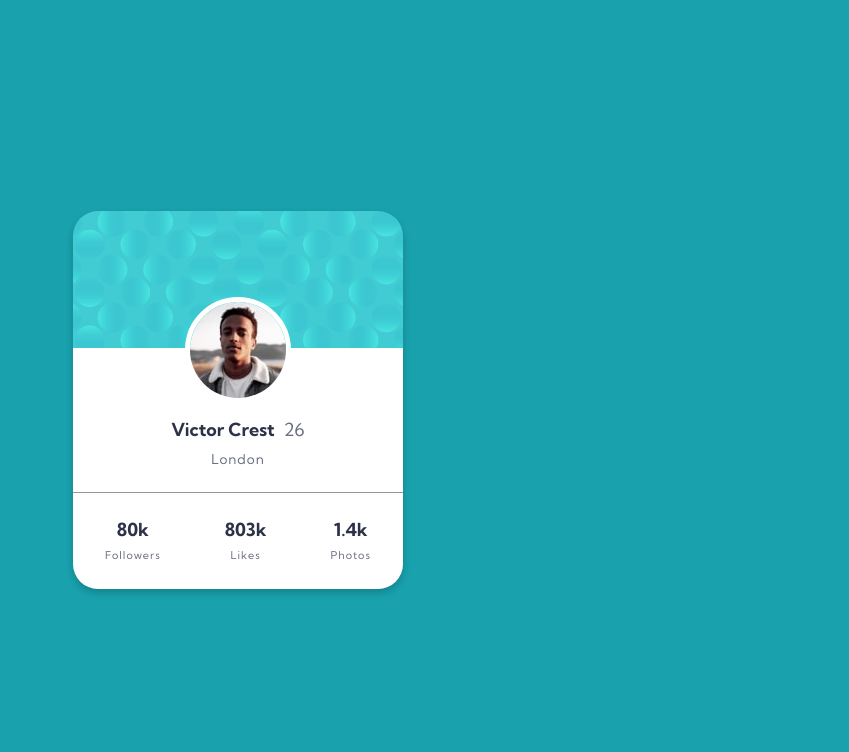
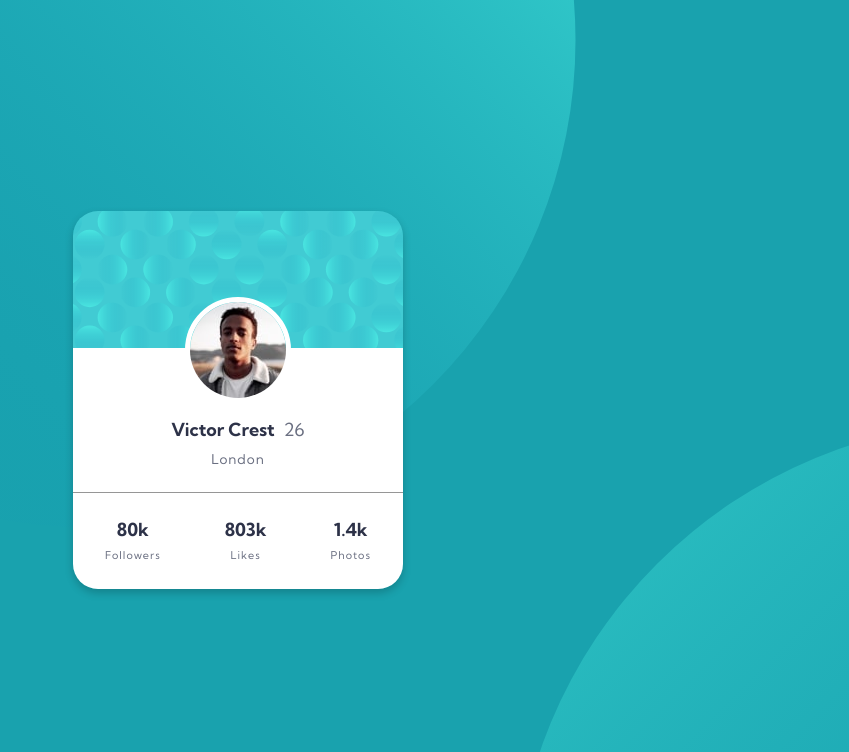
Before and after one commit to Caius-Scipio/Profile-Card-Component, a plain HTML site: page index.html in a window 1280 px wide. Shown: the top 752 px of the page, without its empty margins (402-1251 px from the left). Drawn offline with Linux system fonts and the light colour scheme.

Commit message:
Update with background images

```diff
--- a/index.html
+++ b/index.html
@@ -2,7 +2,7 @@
 <html lang="en">
 <head>
   <meta charset="UTF-8">
-  <meta name="viewport" content="width=device-width, initial-scale=1.0"> <!-- displays site properly based on user's device -->
+  <meta name="viewport" content="width=device-width, initial-scale=1.0">
 
   <link rel="icon" type="image/png" sizes="32x32" href="./images/favicon-32x32.png">
   <link rel="preconnect" href="https://fonts.googleapis.com">
@@ -42,7 +42,7 @@
       Coded by <a href="#">Your Name Here</a>.
     </div>
   </body>
-  <!-- Feel free to remove these styles or customise in your own stylesheet 👍 -->
+
   <style>
     * {
       margin: 0;
@@ -59,6 +59,7 @@
       display: grid;
       place-items: center;
       min-height: 100vh;
+      background: url(../images/bg-pattern-top.svg) top -450px left 0px no-repeat, url(../images/bg-pattern-bottom.svg) top 420px left 915px no-repeat;
       background-color: var(--cyanDark);
     }
     h1, h3 {
```
Also changed, not shown: images/profile card.png (deleted), images/screencap.png (added), 1 other file.
